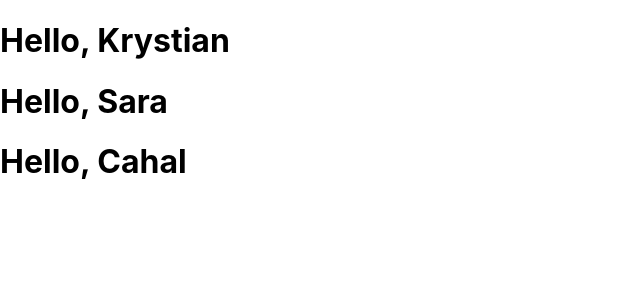
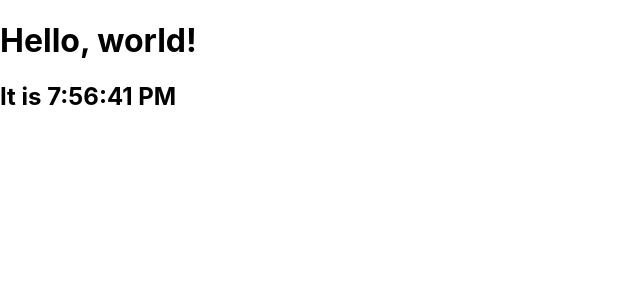
Before and after one commit to KrystianKaminski/react-docs, a React (Create React App) app: page / in a window 1280 px wide. Shown: the top 300 px of the page, without its empty margins (0-640 px from the left). Built offline with nearby package versions, Linux system fonts and the light colour scheme.

Commit message:
Clock ticking - class component

```diff
--- a/src/index.js
+++ b/src/index.js
@@ -3,19 +3,22 @@ import ReactDOM from 'react-dom';
 import './index.css';
 
 
-function Welcome(props) {
-    return <h1>Hello, {props.name}</h1>
+class Clock extends React.Component {
+    render() {
+        return (
+            <div>
+                <h1>Hello, world!</h1>
+                <h2>It is {this.props.date.toLocaleTimeString()}</h2>
+            </div>
+        )
+    }
 }
 
-function App() {
-    return (
-        <div>
-            <Welcome name="Krystian" />
-            <Welcome name="Sara" />
-            <Welcome name="Cahal" />
-        </div>
+function tick() {
+    ReactDOM.render(
+        <Clock date={new Date()} />,
+        document.getElementById('root')
     )
 }
 
-ReactDOM.render(
-    <App />, document.getElementById('root'));
+setInterval(tick, 1000)
```
